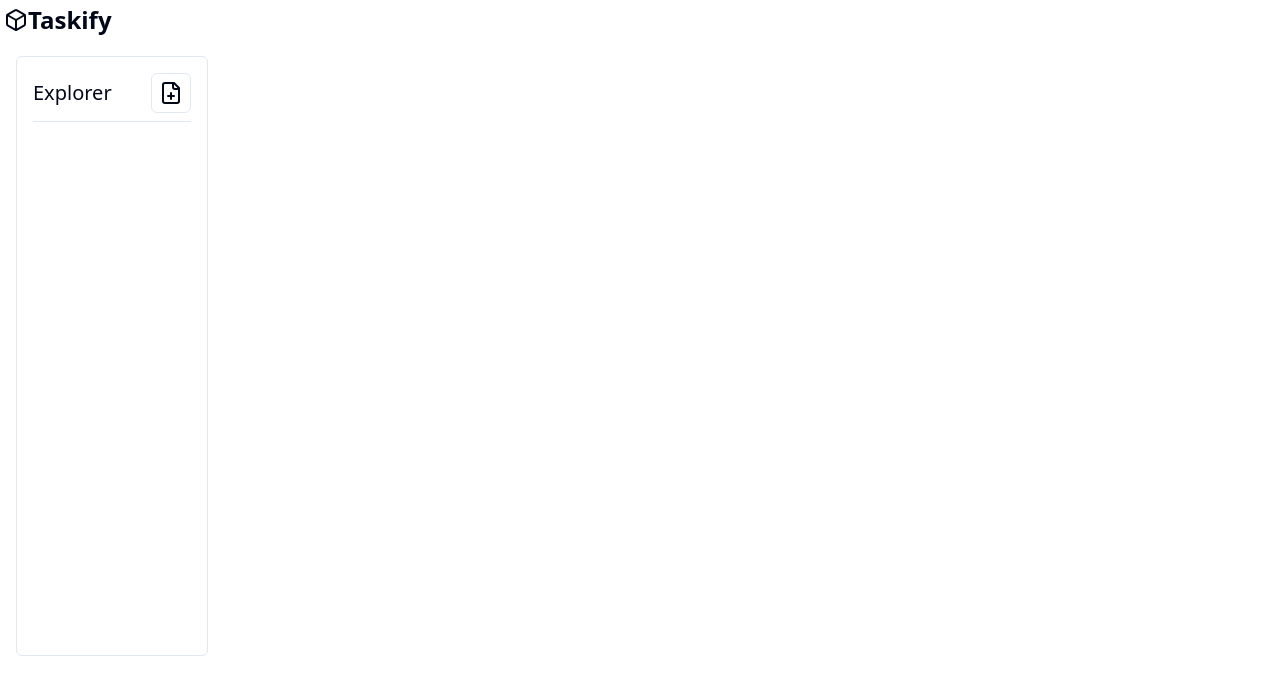
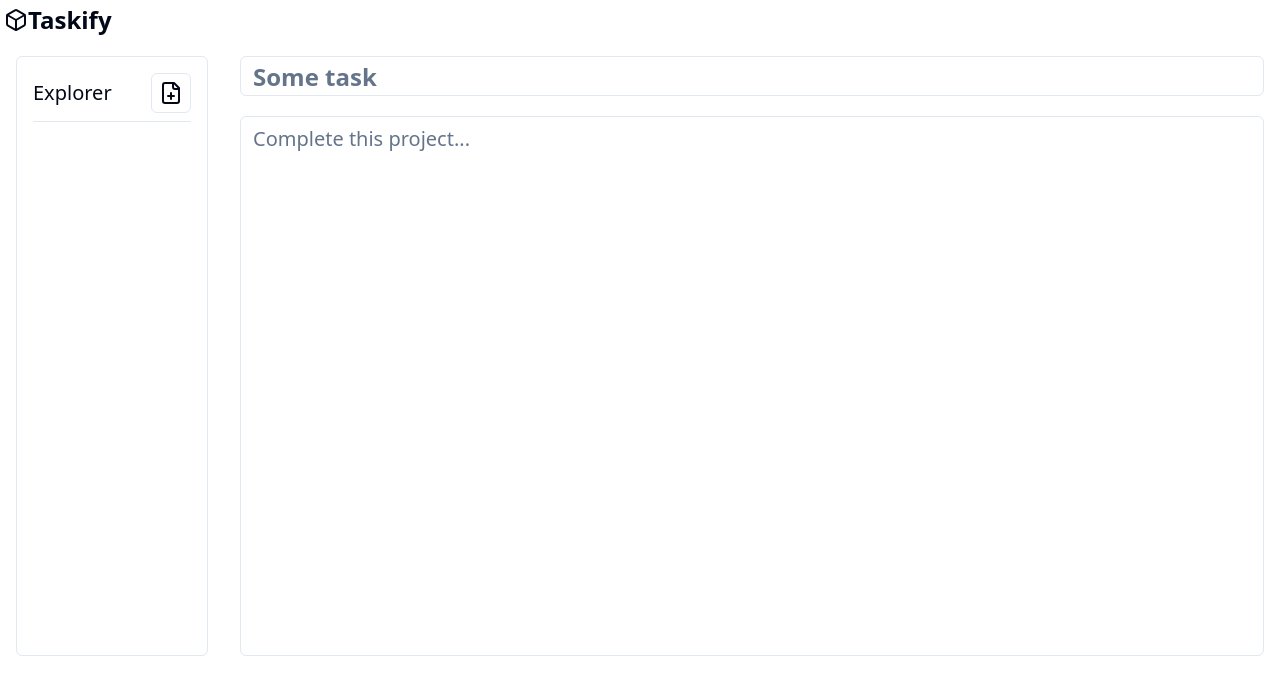
Before and after one commit to Zetharionn/taskify, a React (Vite) app: page / in a window 1280 px wide. Shown: the top 694 px of the page. Built offline with nearby package versions, Linux system fonts and the light colour scheme.

Commit message:
feat: Editor

```diff
--- /dev/null
+++ b/src/components/Editor/Editor.tsx
@@ -0,0 +1,29 @@
+import { ChangeEventHandler, FC } from 'react'
+import { Input } from '@components/ui/input.tsx'
+import { Textarea } from '@components/ui/textarea.tsx'
+import { useTasksStore } from '@store/Tasks'
+
+export const Editor: FC = () => {
+	const editTask = useTasksStore(state => state.editTask)
+	const selectedTask = useTasksStore(state => state.selectedTask)
+
+	const handleEditTask: ChangeEventHandler<HTMLTextAreaElement> = e => {
+		editTask(e.target.value)
+	}
+
+	return (
+		<div className='flex flex-col gap-[2.5vh] w-[100vw]'>
+			<Input
+				value={selectedTask?.title}
+				placeholder='Some task'
+				className='font-semibold text-2xl'
+			/>
+			<Textarea
+				value={selectedTask?.body}
+				onChange={handleEditTask}
+				placeholder='Complete this project...'
+				className='flex-grow resize-none font-medium text-xl'
+			/>
+		</div>
+	)
+}
--- /dev/null
+++ b/src/components/Editor/index.ts
@@ -0,0 +1,3 @@
+import { Editor } from './Editor.tsx'
+
+export { Editor }
--- a/src/components/Explorer/Explorer.tsx
+++ b/src/components/Explorer/Explorer.tsx
@@ -10,11 +10,13 @@ import {
 	ContextMenuTrigger
 } from '@components/ui/context-menu.tsx'
 import { FilePlus, Trash2 } from 'lucide-react'
+import { ITask } from '@store/Tasks/Tasks.types.ts'
 
 export const Explorer: FC = () => {
 	const tasks = useTasksStore(state => state.tasks)
 	const createTask = useTasksStore(state => state.createTask)
 	const deleteTask = useTasksStore(state => state.deleteTask)
+	const selectTask = useTasksStore(state => state.selectTask)
 
 	const handleCreateTask = () => {
 		createTask()
@@ -24,8 +26,12 @@ export const Explorer: FC = () => {
 		deleteTask(taskId)
 	}
 
+	const handleSelectTask = (task: ITask) => {
+		selectTask(task)
+	}
+
 	return (
-		<ScrollArea className='h-[75vh] min-h-32 w-[12vw] min-w-48 rounded-md border'>
+		<ScrollArea className='h-[75vh] min-h-32 w-[12vw] max-h-[75vh] min-w-48 rounded-md border'>
 			<div className='p-4'>
 				<div className='flex flex-row justify-between items-center'>
 					<h4 className='text-xl font-medium leading-none'>Explorer</h4>
@@ -38,7 +44,7 @@ export const Explorer: FC = () => {
 					{tasks.map(task => (
 						<>
 							<ContextMenu key={task.id}>
-								<ContextMenuTrigger>
+								<ContextMenuTrigger onClick={() => handleSelectTask(task)}>
 									<div className='p-1 rounded-md border hover:bg-slate-200 transition-colors'>
 										<p>{task.title}</p>
 									</div>
--- a/src/pages/Home/Home.tsx
+++ b/src/pages/Home/Home.tsx
@@ -1,17 +1,19 @@
 import { FC } from 'react'
 import { Box } from 'lucide-react'
 import { Explorer } from '@components/Explorer'
+import { Editor } from '@components/Editor'
 
 export const Home: FC = () => {
 	return (
 		<>
 			<div className='flex flex-col'>
-				<div className='flex flex-row items-center p-1'>
+				<div className='flex items-center p-1'>
 					<Box />
 					<h1 className='text-2xl font-semibold'>Taskify</h1>
 				</div>
-				<div className='p-4'>
+				<div className='flex gap-[2.5vw] p-4'>
 					<Explorer />
+					<Editor />
 				</div>
 			</div>
 		</>
```
